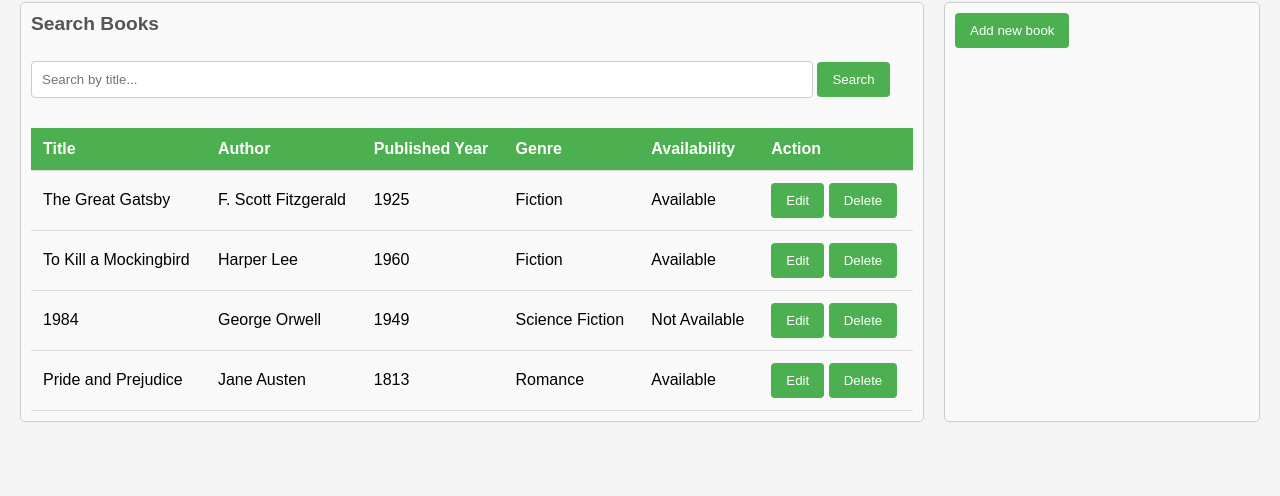
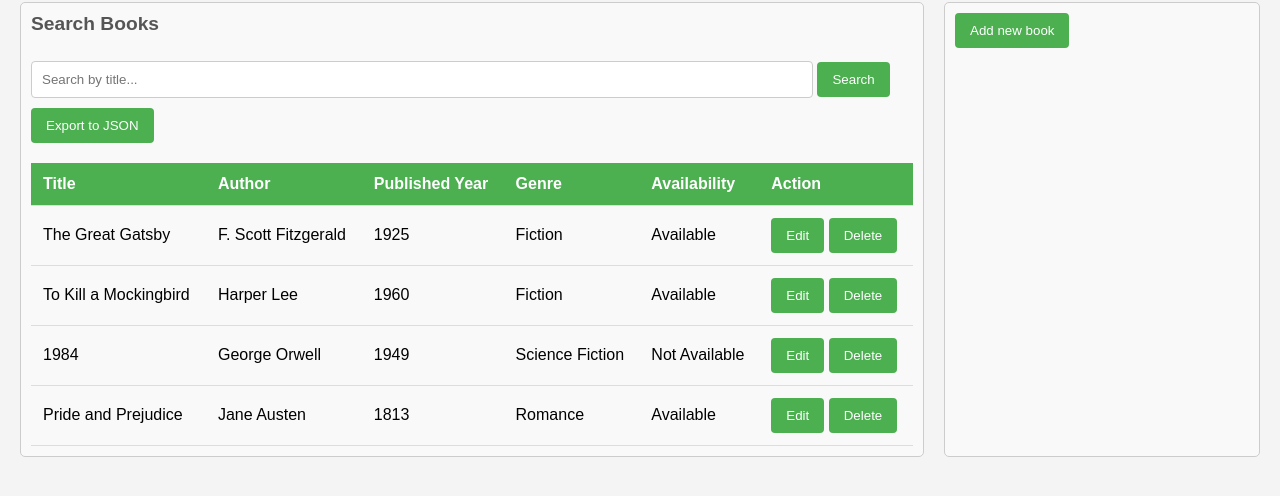
Before and after one commit to Milkmilk01/project_mini_Milk, a website: page public/index.html in a window 1280 px wide. Shown: the part 98-594 px from the top of the page. Drawn offline with Linux system fonts and the light colour scheme.

Commit message:
Save Json file

```diff
--- a/public/index.html
+++ b/public/index.html
@@ -14,6 +14,7 @@
         <h2>Search Books</h2>
         <input type="text" id="searchInput" placeholder="Search by title..." />
         <button onclick="searchBooks()">Search</button>
+        <button id="exportBtn" onclick="exportToJSON()">Export to JSON</button>
         <table>
           <thead>
             <tr>
--- a/public/script.js
+++ b/public/script.js
@@ -162,3 +162,17 @@ function toggleAddBook() {
     document.getElementById("message2").innerHTML = "Add new book";
   }
 }
+
+function exportToJSON() {
+  const books = library;
+  const booksJSON = JSON.stringify(books, null, 2);
+  const blob = new Blob([booksJSON], { type: "application/json" });
+
+  const link = document.createElement("a");
+  link.href = URL.createObjectURL(blob);
+  link.download = "books.json";
+
+  document.body.appendChild(link);
+  link.click();
+  document.body.removeChild(link);
+}
```
